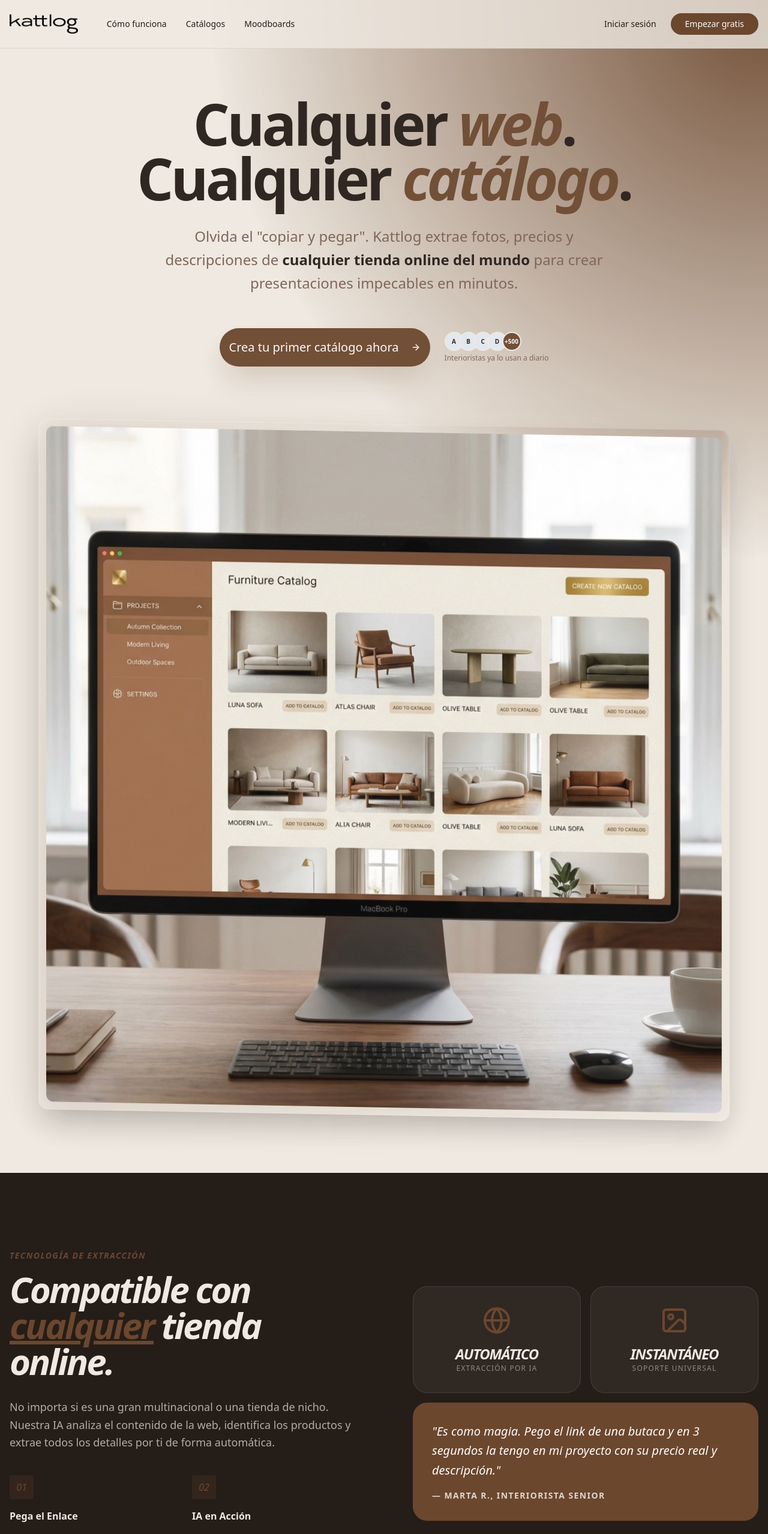
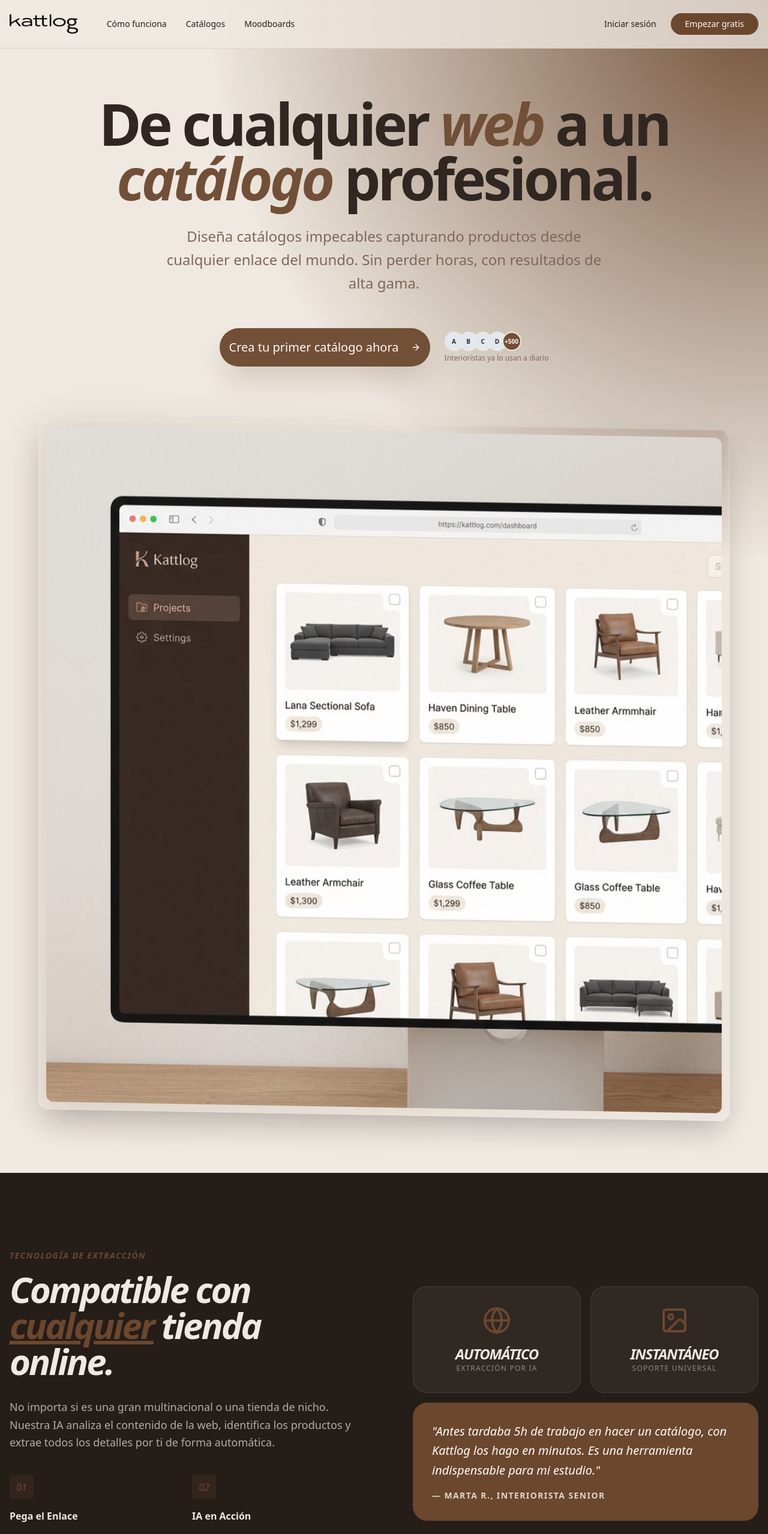
Before and after one commit to carlosmontojo/katalog, a Next.js app: page / in a window 1280 px wide. Shown: the top 2557 px of the page at 60% size. Built offline with nearby package versions, Linux system fonts and the light colour scheme.

Commit message:
Final sales page polish: new headline, hyper-realistic UI hero, and updated testimonial

```diff
--- a/src/app/page.tsx
+++ b/src/app/page.tsx
@@ -50,10 +50,10 @@ export default function LandingPage() {
         <section className="pt-40 pb-24 overflow-hidden bg-[radial-gradient(circle_at_top_right,var(--color-primary)_0%,transparent_40%)] opacity-95">
           <div className="container mx-auto px-4 text-center">
             <h1 className="text-6xl md:text-8xl font-bold tracking-tighter mb-8 max-w-5xl mx-auto leading-[0.95]">
-              Cualquier <span className="text-primary italic">web</span>.<br />Cualquier <span className="text-primary italic">catálogo</span>.
+              De cualquier <span className="text-primary italic">web</span> a un <span className="text-primary italic">catálogo</span> profesional.
             </h1>
             <p className="text-xl md:text-2xl text-muted-foreground max-w-3xl mx-auto mb-14 leading-relaxed font-light">
-              Olvida el "copiar y pegar". Kattlog extrae fotos, precios y descripciones de <span className="text-foreground font-semibold">cualquier tienda online del mundo</span> para crear presentaciones impecables en minutos.
+              Diseña catálogos impecables capturando productos desde cualquier enlace del mundo. Sin perder horas, con resultados de alta gama.
             </p>
             <div className="flex flex-col sm:flex-row items-center justify-center gap-6 mb-24">
               <Button asChild size="lg" className="bg-primary hover:bg-primary/90 text-primary-foreground rounded-full px-12 py-8 text-xl shadow-2xl shadow-primary/30 transition-all hover:scale-105 active:scale-95 group">
@@ -79,8 +79,8 @@ export default function LandingPage() {
               <div className="absolute -inset-1 bg-gradient-to-r from-primary/50 to-primary/10 blur-2xl rounded-3xl opacity-20 group-hover:opacity-40 transition-opacity"></div>
               <div className="rounded-2xl border border-white/20 shadow-2xl overflow-hidden bg-white/5 backdrop-blur-sm p-3 skew-y-1 group-hover:skew-y-0 transition-all duration-1000">
                 <img
-                  src="/hero_v2.png"
-                  alt="Kattlog Interface"
+                  src="/hero_v3.png"
+                  alt="Kattlog Interface Mockup"
                   className="rounded-xl w-full h-auto"
                 />
               </div>
@@ -124,7 +124,7 @@ export default function LandingPage() {
                 </div>
                 <div className="col-span-2 p-8 rounded-3xl bg-primary text-primary-foreground">
                   <p className="text-xl font-medium leading-relaxed italic">
-                    "Es como magia. Pego el link de una butaca y en 3 segundos la tengo en mi proyecto con su precio real y descripción."
+                    "Antes tardaba 5h de trabajo en hacer un catálogo, con Kattlog los hago en minutos. Es una herramienta indispensable para mi estudio."
                   </p>
                   <p className="mt-4 text-sm font-bold uppercase tracking-widest opacity-80">— Marta R., Interiorista Senior</p>
                 </div>
```
Also changed, not shown: public/hero_v3.png (added).
